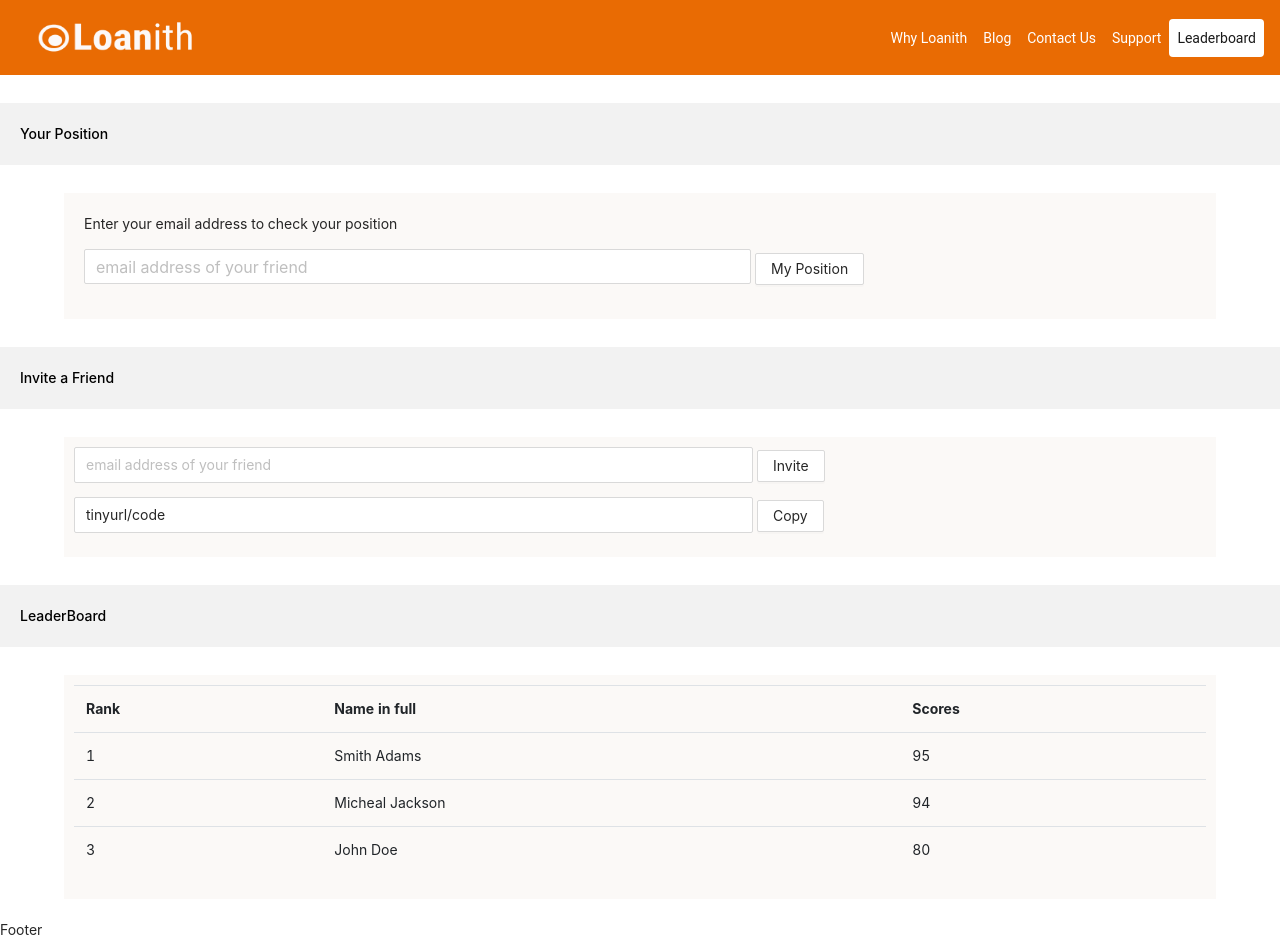
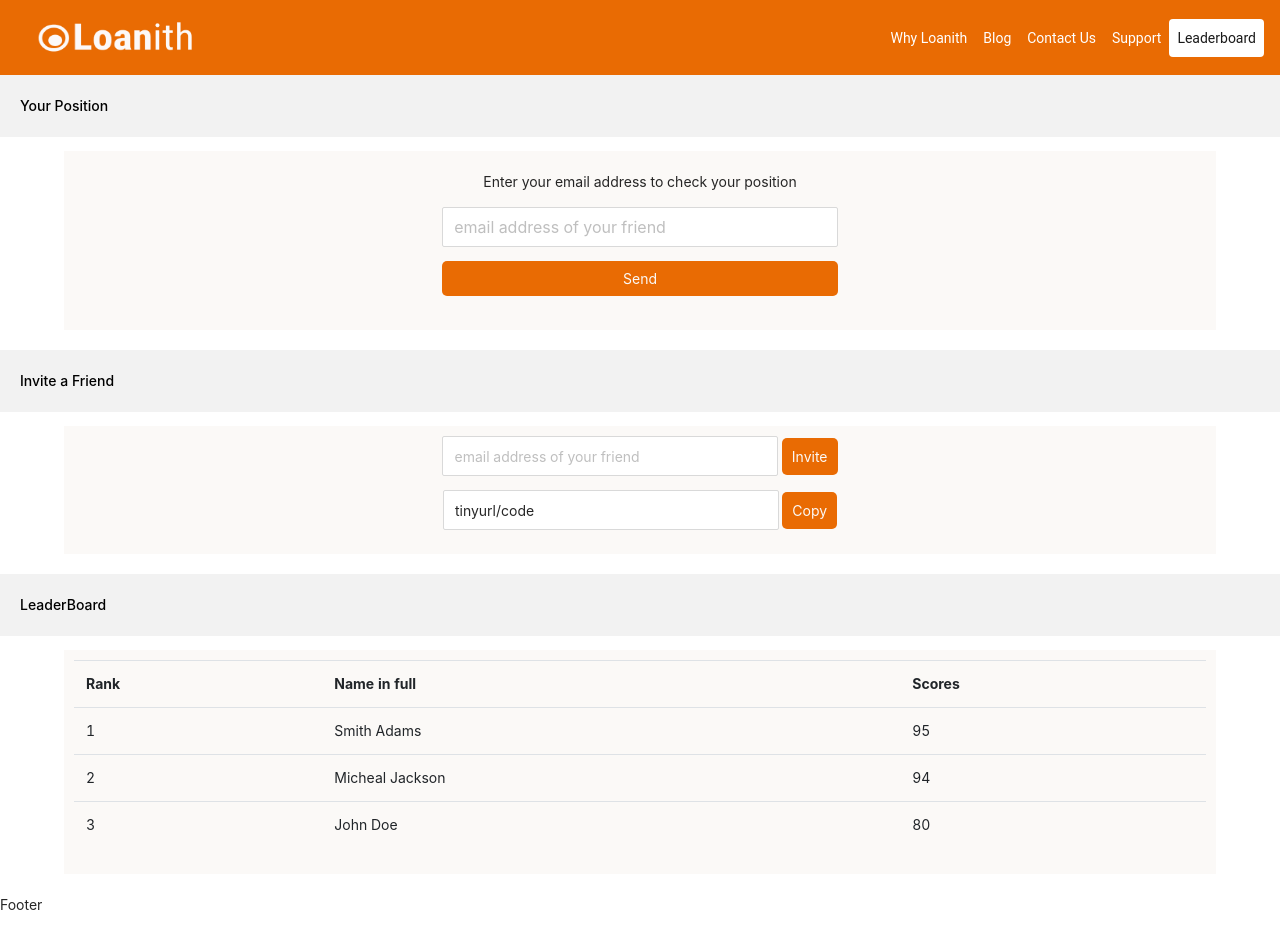
Before and after one commit to Alsaheem/loanith-landing, a React (Create React App) app: page /leaders in a window 1280 px wide. After the commit the page ends 916 px from the top, so only its background shows below. Built offline with nearby package versions, Linux system fonts and the light colour scheme.

Commit message:
UI done for support, contact, leaderboard, waitlist

```diff
--- a/src/components/pages/contact/Contact.css
+++ b/src/components/pages/contact/Contact.css
@@ -1,12 +1,15 @@
+.wrapper-contact{
+margin: auto 12%;
 
-/* .wrapper{
+}
+/* .wrapper-contact{
     margin-left: 8em;
     margin-right: 8em;
     margin-top: 4em;
     margin-bottom: 4em;
     min-height: 70vh;
 } */
-.header--wrapper{
+.header--wrapper-contact{
     margin: 2em 0;
     font-weight: 700;
     font-size: 24;
--- a/src/components/pages/contact/Contact.tsx
+++ b/src/components/pages/contact/Contact.tsx
@@ -12,10 +12,10 @@ const { TextArea } = Input;
 const Contact = () => {
 
     return (
-        <Layout>
-            <Content >
-                <div className='wrapper'>
-                    <h3 className="header--wrapper">GET IN TOUCH</h3>
+
+
+                <div className='wrapper-contact'>
+                    <h3 className="header--wrapper-contact">GET IN TOUCH</h3>
                     <Row>
                         <Col span={12}>
                             <div className='rightSide'>
@@ -53,8 +53,6 @@ const Contact = () => {
                     </Row>
                 </div>
 
-            </Content>
-        </Layout>
     )
 }
 
--- a/src/components/pages/leaderboard/LeaderBoard.css
+++ b/src/components/pages/leaderboard/LeaderBoard.Module.css
@@ -1,9 +1,8 @@
 
-
-.header--wrapper{
+.header--wrapper-leaders{
     background-color: #F2F2F2;
 }
-.header--wrapper--text{
+.header--wrapper--text-leaders{
  font-size: 18 !important;
  color: black;
  font-weight: 500 !important;
@@ -14,26 +13,49 @@
     align-items: center;
     justify-content: center;
     margin-bottom: 20px;
-
-
 }
 .leader--position--child{
     width: 90%;
     background-color: #FBF9F7;
     padding:10px;
+    display: flex;
+    justify-content: center;
+    align-items: center;
 }
 .leader--position--child-content{
-    justify-content: center;
+   text-align: center;
+   width: 60%;
     padding: 10px;
     align-self: center;
+}
+.leader--position--child-two{
+    width: 90%;
+    background-color: #FBF9F7;
+    display: flex;
+    justify-content: center;
+    align-items: center;
+
 }
 .btn{
     background-color: #E96B03;
     color: #FBF9F7;
+    width: 60%;
     height:'40px';
     font-size: 14px;
     justify-content: center;
     cursor: pointer;
+    border-radius: 5px;
+}
+.btn-sm{
+    background-color: #E96B03;
+    color: #FBF9F7;
+    width: 20%;
+    height:'40px';
+    font-size: 14px;
+    justify-content: center;
+    padding: 10px;
+    cursor: pointer;
+    border-radius: 5px;
 }
 
 table, th, td {
--- a/src/components/pages/leaderboard/LeaderBoard.tsx
+++ b/src/components/pages/leaderboard/LeaderBoard.tsx
@@ -1,6 +1,6 @@
 import React, { Component } from 'react';
 import { Input, Button } from 'antd';
-import './LeaderBoard.css';
+import './LeaderBoard.Module.css';
 
 interface Props {
 
@@ -43,25 +43,28 @@ const columns = [
 const LeaderBoard = () => {
     return (
         <div>
-            <div className={'header--wrapper'}>
-                <p className={'header--wrapper--text'}>Your Position</p>
+            <div className={'header--wrapper-leaders'}>
+                <p className={'header--wrapper--text-leaders'}>Your Position</p>
             </div>
             <div className={'leader--position'}>
                 <div className={'leader--position--child'}>
                     <div className={'leader--position--child-content'}>
-                    <p>Enter your email address to check your position</p>
-                    <p><Input size="large" type='email' placeholder={'email address of your friend'} style={{width:'60%', height:'35px'}}/> <span><Button className='btn'>My Position</Button></span></p>
+                        <p>Enter your email address to check your position</p>
+                        <p><Input size="large" type='email' placeholder={'email address of your friend'} style={{ width: '60%', height: '40px' }} /></p>
+                         <p><span className='btn'>Send</span></p>
 
                     </div>
- </div>
+                </div>
             </div>
-            <div className={'header--wrapper'}>
-                <p className={'header--wrapper--text'}>Invite a Friend</p>
+            <div className={'header--wrapper-leaders'}>
+                <p className={'header--wrapper--text-leaders'}>Invite a Friend</p>
             </div>
             <div className={'leader--position'}>
-                <div className={'leader--position--child'}>
-                    <p><Input placeholder={'email address of your friend'} style={{width:'60%', height:'36px'}}/> <span><Button className='btn' onClick={() => alert()}>Invite</Button></span></p>
-                    <p><Input value={'tinyurl/code'} style={{width:'60%' , height:'36px'}} /> <span><Button className='btn' onClick={() => alert()}>Copy</Button></span></p>
+                <div className={'leader--position--child-two'}>
+                <div className={'leader--position--child-content'}>
+                    <p><Input placeholder={'email address of your friend'} style={{ width: '50%', height: '40px' }} /> <span className='btn-sm' onClick={() => alert()}>Invite</span></p>
+                    <p><Input value={'tinyurl/code'} style={{ width: '50%', height: '40px' }} /> <span className='btn-sm' onClick={() => alert()}>Copy</span></p>
+                </div>
                 </div>
             </div>
 
--- a/src/components/pages/support/Support.tsx
+++ b/src/components/pages/support/Support.tsx
@@ -1,6 +1,6 @@
 import React, { Component } from 'react';
 import {
-    Layout, Input, Button, Collapse, Typography,  Select
+    Layout, Input, Button, Collapse, Typography, Select
 } from 'antd';
 import './Support.css'
 
@@ -29,13 +29,17 @@ const Support = () => {
 
 
     return (
-        <Layout>
-            <Content >
+
         <div>
-                    <h3>Frequently Asked Questions</h3>
+
+
+            <div className={'header--wrapper-leaders'}>
+                <p className={'header--wrapper--text-leaders'}>Frequently Asked Questions</p>
             </div>
-                <div>
-                    <div>
+            <div className={'leader--position'}>
+                <div className={'leader--position--child'}>
+                    <div className={'leader--position--child-content'}>
+                        <div style={{border: 'none'}}>
                             <Collapse accordion>
                                 <Panel header="This is panel header 1" key="1">
                                     <p>{text}</p>
@@ -48,10 +52,17 @@ const Support = () => {
                                 </Panel>
                             </Collapse>
                         </div>
+
                     </div>
+                </div>
+            </div>
+            <div className={'header--wrapper-leaders'}>
+                <p className={'header--wrapper--text-leaders'}>Still Have a Question? Ask  support</p>
+            </div>
+            <div className={'leader--position'}>
+                <div className={'leader--position--child'}>
+                    <div className={'leader--position--child-content'}>
                         <div>
-                    <h3>Still Have a Question? Ask  support</h3>
-                </div>
                             <div>
                                 <Input placeholder="Name in full" allowClear />
                                 <br />
@@ -66,8 +77,14 @@ const Support = () => {
                                     Send
                                     </Button>
                             </div>
-            </Content>
-        </Layout>
+                        </div>
+
+                    </div>
+                </div>
+            </div>
+
+
+        </div>
     )
 }
 
```
Lines whose indentation alone changed are shown as unchanged.
